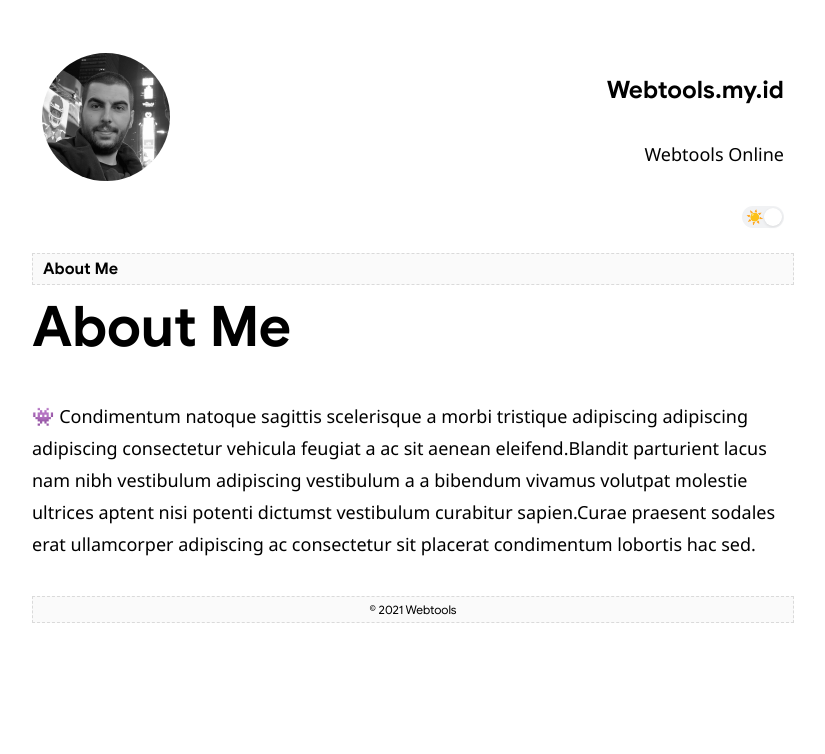
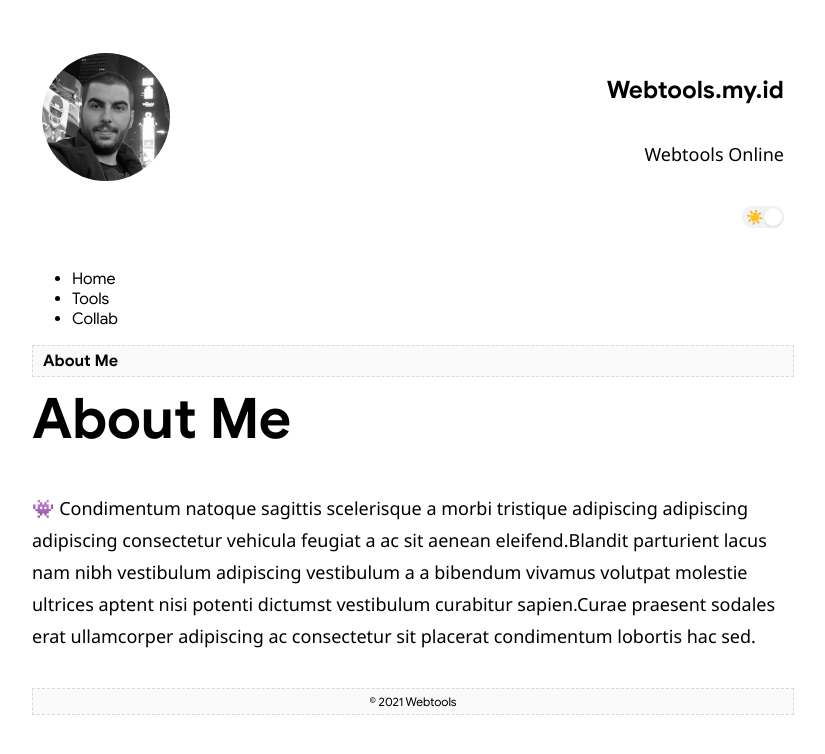
Before and after one commit to ham-zah/33870015, a Jekyll site: the page built from about.html, in a window 1280 px wide. Shown: the top 754 px of the page, without its empty margins (227-1052 px from the left). Built offline with Jekyll 4.4.1, drawn with Linux system fonts in a browser that asks for light colours.

Commit message:
Update default.html

```diff
--- a/_layouts/default.html
+++ b/_layouts/default.html
@@ -38,6 +38,15 @@
 			</div>
 		</div>
 	</div>
+
+<nav class="nav1">
+  <ul>
+    <li><a href="#">Home</a></li>
+    <li><a href="#">Tools</a></li>
+    <li><a href="#">Collab</a></li>
+  </ul>
+</nav>
+
 	{{ content }}
 	<div class="footer">
 		<span>&#169; 2021 <a href="https://webtools.my.id">Webtools</a></span>
```
